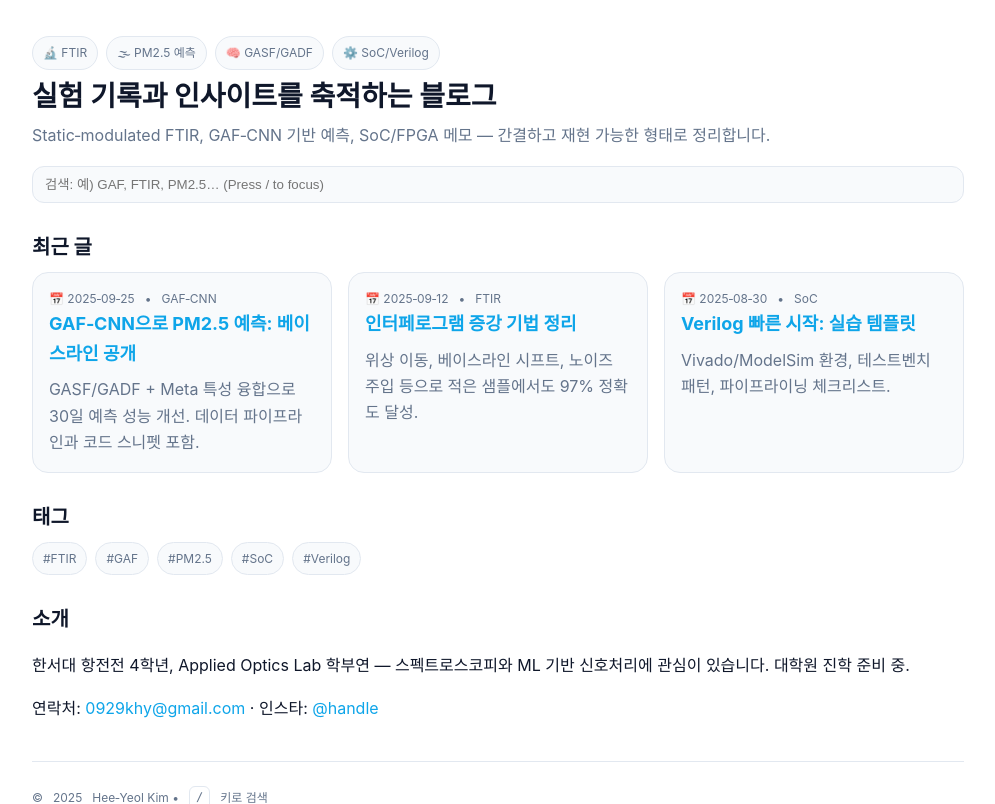
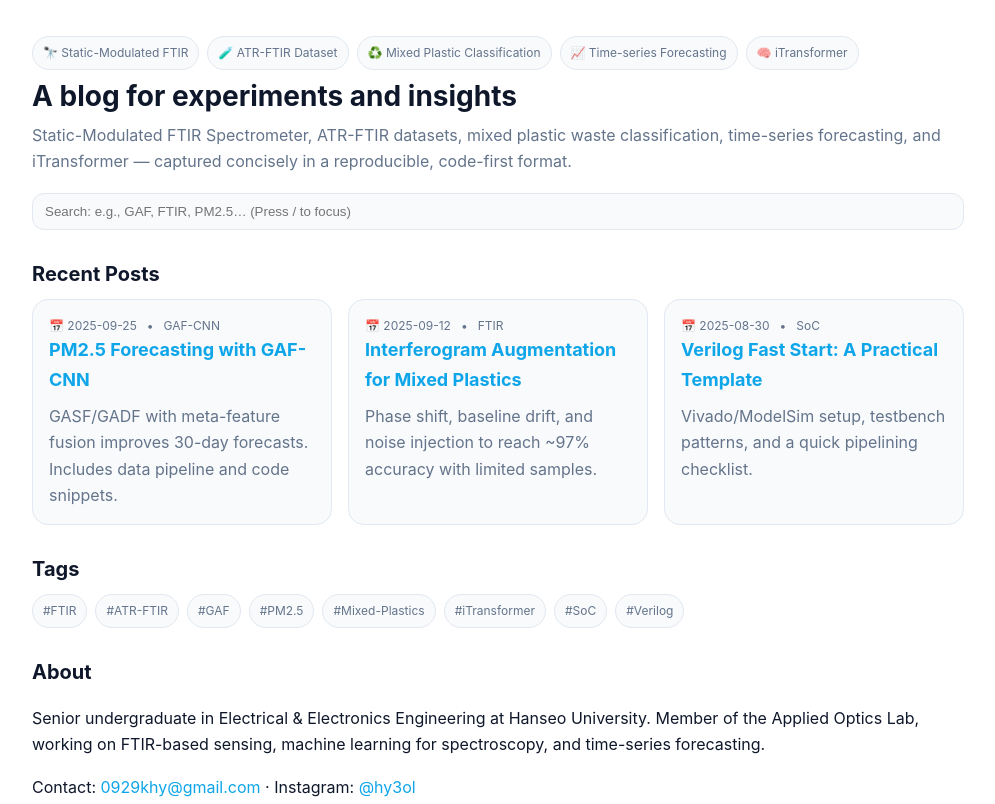
Before and after one commit to heeyeol929/MPW_CNN.io, a plain HTML site: page index.html in a window 1280 px wide. Shown: the part 84-888 px from the top of the page, without its empty margins (142-1137 px from the left). Drawn offline with Linux system fonts and the light colour scheme.

Commit message:
Update index.html

```diff
--- a/index.html
+++ b/index.html
@@ -1,20 +1,20 @@
 <!doctype html>
-<html lang="ko">
+<html lang="en">
 <head>
   <meta charset="utf-8" />
   <meta name="viewport" content="width=device-width, initial-scale=1" />
   <title>Hee-Yeol's Lab Notes</title>
-  <meta name="description" content="FTIR, GAF-CNN, PM2.5 예측 등 연구 일지와 프로젝트 기록" />
+  <meta name="description" content="Lab notes on static-modulated FTIR, ATR-FTIR datasets, mixed plastic waste classification, time-series forecasting, and iTransformer — concise and reproducible." />
   <meta name="author" content="Kim Hee-Yeol" />
   <meta property="og:title" content="Hee-Yeol's Lab Notes" />
-  <meta property="og:description" content="FTIR, GAF-CNN, PM2.5 예측 등 연구 일지와 프로젝트 기록" />
+  <meta property="og:description" content="Static-modulated FTIR, ATR-FTIR datasets, mixed plastic waste classification, time-series forecasting, iTransformer — concise and reproducible." />
   <meta property="og:type" content="website" />
   <meta property="og:image" content="/assets/og-image.png" />
   <meta name="theme-color" content="#0ea5e9" />
   <link rel="icon" href="/assets/favicon.png" />
   <style>
     :root{
-      --bg: #ffffff; --fg: #0f172a; --muted:#64748b; --card:#f8fafc; --acc:#0ea5e9; --border:#e2e8f0;
+      --bg:#ffffff; --fg:#0f172a; --muted:#64748b; --card:#f8fafc; --acc:#0ea5e9; --border:#e2e8f0;
     }
     :root.dark{
       --bg:#0b1020; --fg:#e5e7eb; --muted:#94a3b8; --card:#0f172a; --acc:#38bdf8; --border:#1f2937;
@@ -48,9 +48,10 @@
     .footer{margin-top:40px; padding:24px 0; color:var(--muted); border-top:1px solid var(--border)}
     .search{width:100%; padding:10px 12px; border-radius:12px; border:1px solid var(--border); background:var(--card); color:var(--fg)}
     .kbd{font-family:ui-monospace,SFMono-Regular,Menlo,monospace; font-size:12px; padding:1px 6px; border-radius:6px; border:1px solid var(--border); color:var(--muted)}
+    .sr-only{position:absolute;width:1px;height:1px;padding:0;margin:-1px;overflow:hidden;clip:rect(0,0,0,0);white-space:nowrap;border:0}
   </style>
   <script>
-    // Light/Dark preference
+    // Theme
     const setTheme = (t)=>{
       document.documentElement.classList.toggle('dark', t==='dark');
       localStorage.setItem('theme', t);
@@ -58,7 +59,8 @@
     const current = localStorage.getItem('theme') || (matchMedia('(prefers-color-scheme: dark)').matches ? 'dark' : 'light');
     setTheme(current);
     function toggleTheme(){ setTheme(document.documentElement.classList.contains('dark') ? 'light' : 'dark'); }
-    // Simple client-side search filter
+
+    // Search filter
     function filterPosts(e){
       const q = e.value.toLowerCase();
       for(const card of document.querySelectorAll('[data-post]')){
@@ -70,72 +72,80 @@
 </head>
 <body>
   <div class="container">
-    <nav class="nav">
+    <nav class="nav" aria-label="Primary">
       <div class="brand">
         <div class="logo" aria-hidden="true"></div>
-        <h1>Hee‑Yeol's Lab Notes</h1>
+        <h1>Hee-Yeol's Lab Notes</h1>
       </div>
       <div style="display:flex; gap:8px; align-items:center">
-        <a href="/about.html" class="btn">About</a>
+        <a href="/about.html" class="btn" aria-current="page">About</a>
         <button class="btn" onclick="toggleTheme()" aria-label="Toggle dark mode">🌓 Theme</button>
+        <!-- Replace USERNAME with your GitHub username -->
         <a class="btn" href="https://github.com/USERNAME/USERNAME.github.io" target="_blank" rel="noreferrer">GitHub</a>
       </div>
     </nav>
 
     <section class="hero">
       <div class="list" style="margin-bottom:10px">
-        <span class="chip">🔬 FTIR</span>
-        <span class="chip">🌫 PM2.5 예측</span>
-        <span class="chip">🧠 GASF/GADF</span>
-        <span class="chip">⚙️ SoC/Verilog</span>
+        <span class="chip">🔭 Static-Modulated FTIR</span>
+        <span class="chip">🧪 ATR-FTIR Dataset</span>
+        <span class="chip">♻️ Mixed Plastic Classification</span>
+        <span class="chip">📈 Time-series Forecasting</span>
+        <span class="chip">🧠 iTransformer</span>
       </div>
-      <h2>실험 기록과 인사이트를 축적하는 블로그</h2>
-      <p>Static‑modulated FTIR, GAF‑CNN 기반 예측, SoC/FPGA 메모 — 간결하고 재현 가능한 형태로 정리합니다.</p>
+      <h2>A blog for experiments and insights</h2>
+      <p>Static-Modulated FTIR Spectrometer, ATR-FTIR datasets, mixed plastic waste classification, time-series forecasting, and iTransformer — captured concisely in a reproducible, code-first format.</p>
     </section>
 
-    <input class="search" type="search" placeholder="검색: 예) GAF, FTIR, PM2.5… (Press / to focus)" oninput="filterPosts(this)" onfocus="this.select()" />
+    <label class="sr-only" for="search">Search posts</label>
+    <input id="search" class="search" type="search" placeholder="Search: e.g., GAF, FTIR, PM2.5… (Press / to focus)" oninput="filterPosts(this)" onfocus="this.select()" />
 
-    <section class="section">
-      <h2>최근 글</h2>
+    <section class="section" aria-labelledby="recent-posts">
+      <h2 id="recent-posts">Recent Posts</h2>
       <div class="grid">
-        <!-- 복제해서 게시글 카드를 추가하세요. 실제 글은 /posts/폴더의 HTML 또는 마크다운을 사용 -->
+        <!-- Duplicate this card to add posts; link to /posts/*.html or Markdown rendered pages -->
         <article class="card" data-post>
-          <div class="meta"> <span>📅 2025‑09‑25</span> <span>•</span> <span>GAF‑CNN</span> </div>
-          <h3><a href="/posts/gaf-pm25-baseline.html">GAF‑CNN으로 PM2.5 예측: 베이스라인 공개</a></h3>
-          <p>GASF/GADF + Meta 특성 융합으로 30일 예측 성능 개선. 데이터 파이프라인과 코드 스니펫 포함.</p>
+          <div class="meta"><span>📅 2025-09-25</span><span>•</span><span>GAF-CNN</span></div>
+          <h3><a href="/posts/gaf-pm25-baseline.html">PM2.5 Forecasting with GAF-CNN</a></h3>
+          <p>GASF/GADF with meta-feature fusion improves 30-day forecasts. Includes data pipeline and code snippets.</p>
         </article>
+
         <article class="card" data-post>
-          <div class="meta"> <span>📅 2025‑09‑12</span> <span>•</span> <span>FTIR</span> </div>
-          <h3><a href="/posts/ftir-interferogram-augmentation.html">인터페로그램 증강 기법 정리</a></h3>
-          <p>위상 이동, 베이스라인 시프트, 노이즈 주입 등으로 적은 샘플에서도 97% 정확도 달성.</p>
+          <div class="meta"><span>📅 2025-09-12</span><span>•</span><span>FTIR</span></div>
+          <h3><a href="/posts/ftir-interferogram-augmentation.html">Interferogram Augmentation for Mixed Plastics</a></h3>
+          <p>Phase shift, baseline drift, and noise injection to reach ~97% accuracy with limited samples.</p>
         </article>
+
         <article class="card" data-post>
-          <div class="meta"> <span>📅 2025‑08‑30</span> <span>•</span> <span>SoC</span> </div>
-          <h3><a href="/posts/verilog-fast-start.html">Verilog 빠른 시작: 실습 템플릿</a></h3>
-          <p>Vivado/ModelSim 환경, 테스트벤치 패턴, 파이프라이닝 체크리스트.</p>
+          <div class="meta"><span>📅 2025-08-30</span><span>•</span><span>SoC</span></div>
+          <h3><a href="/posts/verilog-fast-start.html">Verilog Fast Start: A Practical Template</a></h3>
+          <p>Vivado/ModelSim setup, testbench patterns, and a quick pipelining checklist.</p>
         </article>
       </div>
     </section>
 
-    <section class="section">
-      <h2>태그</h2>
+    <section class="section" aria-labelledby="tags">
+      <h2 id="tags">Tags</h2>
       <div class="list">
         <a class="chip" href="/tags/ftir.html">#FTIR</a>
+        <a class="chip" href="/tags/atr-ftir.html">#ATR-FTIR</a>
         <a class="chip" href="/tags/gaf.html">#GAF</a>
         <a class="chip" href="/tags/pm25.html">#PM2.5</a>
+        <a class="chip" href="/tags/mixed-plastics.html">#Mixed-Plastics</a>
+        <a class="chip" href="/tags/itransformer.html">#iTransformer</a>
         <a class="chip" href="/tags/soc.html">#SoC</a>
         <a class="chip" href="/tags/verilog.html">#Verilog</a>
       </div>
     </section>
 
-    <section class="section" id="about">
-      <h2>소개</h2>
-      <p>한서대 항전전 4학년, Applied Optics Lab 학부연 — 스펙트로스코피와 ML 기반 신호처리에 관심이 있습니다. 대학원 진학 준비 중.</p>
-      <p>연락처: <a href="mailto:0929khy@gmail.com">0929khy@gmail.com</a> · 인스타: <a href="https://instagram.com/" target="_blank" rel="noreferrer">@handle</a></p>
+    <section class="section" id="about" aria-labelledby="about-title">
+      <h2 id="about-title">About</h2>
+      <p>Senior undergraduate in Electrical & Electronics Engineering at Hanseo University. Member of the Applied Optics Lab, working on FTIR-based sensing, machine learning for spectroscopy, and time-series forecasting.</p>
+      <p>Contact: <a href="mailto:0929khy@gmail.com">0929khy@gmail.com</a> · Instagram: <a href="https://instagram.com/hy3ol" target="_blank" rel="noreferrer">@hy3ol</a></p>
     </section>
 
     <footer class="footer">
-      <div class="meta">© <span id="year"></span> Hee‑Yeol Kim • <span class="kbd">/</span> 키로 검색</div>
+      <div class="meta">© <span id="year"></span> Hee-Yeol Kim • press <span class="kbd">/</span> to search</div>
     </footer>
   </div>
 
@@ -143,10 +153,14 @@
     // Footer year
     document.getElementById('year').textContent = new Date().getFullYear();
     // Focus search on '/'
-    window.addEventListener('keydown', (e)=>{ if(e.key==='/' && document.activeElement.tagName!=='INPUT'){ e.preventDefault(); document.querySelector('.search').focus(); }});
+    window.addEventListener('keydown', (e)=>{
+      if(e.key==='/' && document.activeElement.tagName!=='INPUT' && document.activeElement.tagName!=='TEXTAREA'){
+        e.preventDefault();
+        document.querySelector('.search').focus();
+      }
+    });
   </script>
-
-  <!-- (선택) Google Analytics 등 스크립트 자리 -->
+  <!-- (Optional) Analytics -->
   <!-- <script>/* your analytics */</script> -->
 </body>
 </html>
```
